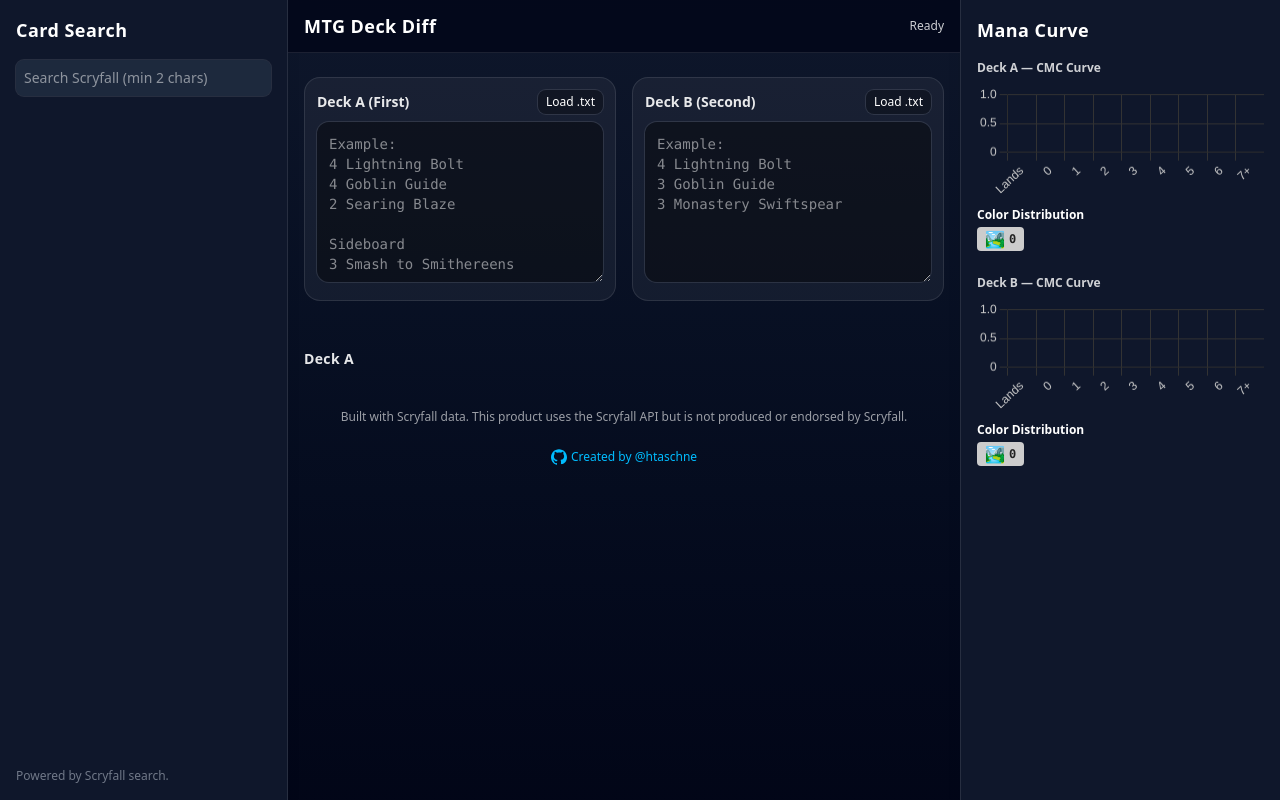
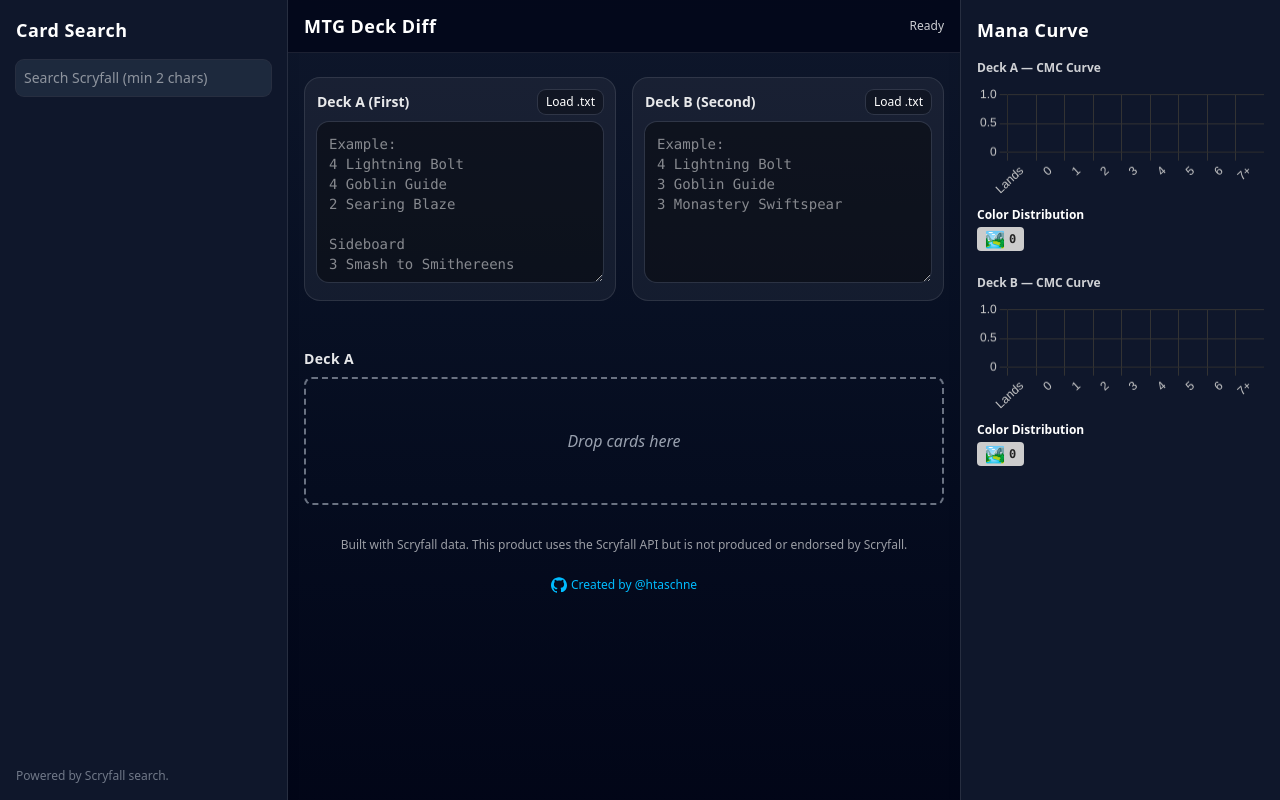
Before and after one commit to htaschne/mtg-deck-diff, a React (Vite) app: page / in a window 1280 px wide. Built offline with nearby package versions, Linux system fonts and the light colour scheme.

Commit message:
fix drag and drop when both decks are empty

```diff
--- a/src/App.jsx
+++ b/src/App.jsx
@@ -988,7 +988,15 @@
     if (cardStr) {
       try {
         const card = JSON.parse(cardStr);
+        // Allow dropping into deck A if both decks are empty
+        if (deckMap.size === 0 && side === 'A') {
+          addCardToDeck('A', card);
+        } else if (deckMap.size === 0 && side === 'B') {
+          // if deck B column is shown but empty, add to A by default
+          addCardToDeck('A', card);
+        } else {
           addCardToDeck(side, card);
+        }
       } catch { }
     }
   };
@@ -1000,7 +1008,16 @@
       onDragOver={handleDragOver}
       onDrop={handleDrop}
     >
-      {names.map((name) => {
+      {deckMap.size === 0 ? (
+        <div
+          onDragOver={(e) => e.preventDefault()}
+          onDrop={(e) => handleDrop(e)}
+          className="flex items-center justify-center h-32 w-full border-2 border-dashed border-gray-500 text-gray-400 italic rounded-lg"
+        >
+          Drop cards here
+        </div>
+      ) : (
+        Array.from(deckMap.entries()).map(([name, card]) => {
           // When showMerge is true, hide cards present in both A and B, and hide those selected for merge
           if (showMerge) {
             if (eligibleForMerge(name) && !selectedForMerge[name]) {
@@ -1026,7 +1043,7 @@
           const cardData = deckMap.get(name);
           const quantity = cardData?.quantity ?? deckMap.get(name)?.quantity ?? deckMap.get(name) ?? 0;
           // Use getCard for card info
-        const card = getCard(name);
+          const cardObj = getCard(name);
           // Determine background color for card row
           const qa = side === "A" ? deckMap.get(name) : otherDeckMap.get(name);
           const qb = side === "B" ? deckMap.get(name) : otherDeckMap.get(name);
@@ -1058,10 +1075,10 @@
               >
                 <div className={`relative overflow-hidden rounded-xl border border-white/10 ${bgColor}`}>
                   {/* Background art */}
-                {card?.art && (
+                  {cardObj?.art && (
                     <div
                       className="absolute inset-0 opacity-30 bg-cover bg-center"
-                    style={{ backgroundImage: `url(${card.art})` }}
+                      style={{ backgroundImage: `url(${cardObj.art})` }}
                       aria-hidden
                     />
                   )}
@@ -1070,9 +1087,9 @@
                   {/* Content */}
                   <div className="relative z-10 flex items-center gap-3 p-2">
                     {/* Thumbnail */}
-                  {card?.small ? (
+                    {cardObj?.small ? (
                       <img
-                      src={card.small}
+                        src={cardObj.small}
                         alt={name}
                         className="h-12 w-9 rounded-md object-cover ring-1 ring-white/10"
                       />
@@ -1090,19 +1107,19 @@
                         </div>
                         <div className="ml-2 flex items-center">
                           {/* Mana cost string (rendered as mana symbols) */}
-                        {card?.mana_cost && (
-                          <ManaCost cost={card.mana_cost} />
+                          {cardObj?.mana_cost && (
+                            <ManaCost cost={cardObj.mana_cost} />
                           )}
                           <DiffBadge qa={qa} qb={qb} side={side} />
                         </div>
                       </div>
                       {/* Type line */}
-                    {card?.type_line && (
-                      <div className="truncate text-xs opacity-80">{card.type_line}</div>
+                      {cardObj?.type_line && (
+                        <div className="truncate text-xs opacity-80">{cardObj.type_line}</div>
                       )}
                     </div>
                     {/* Tap to open modal on mobile */}
-                  {card?.png && (
+                    {cardObj?.png && (
                       <button
                         className="md:hidden ml-2 rounded-lg bg-black/30 px-2 py-1 text-xs ring-1 ring-white/10"
                         onClick={e => { e.stopPropagation(); }}
@@ -1114,7 +1131,7 @@
                   {/* Hover preview image (desktop) */}
                   {hovered === name && (
                     <img
-                    src={card?.image_uris?.normal || card?.png}
+                      src={cardObj?.image_uris?.normal || cardObj?.png}
                       alt={name}
                       className="absolute top-full left-0 mt-2 w-[250px] rounded-lg shadow-2xl border border-gray-300"
                     />
@@ -1123,7 +1140,8 @@
               </div>
             </div>
           );
-      })}
+        })
+      )}
     </div>
   );
 };
```
Lines whose indentation alone changed are shown as unchanged.
